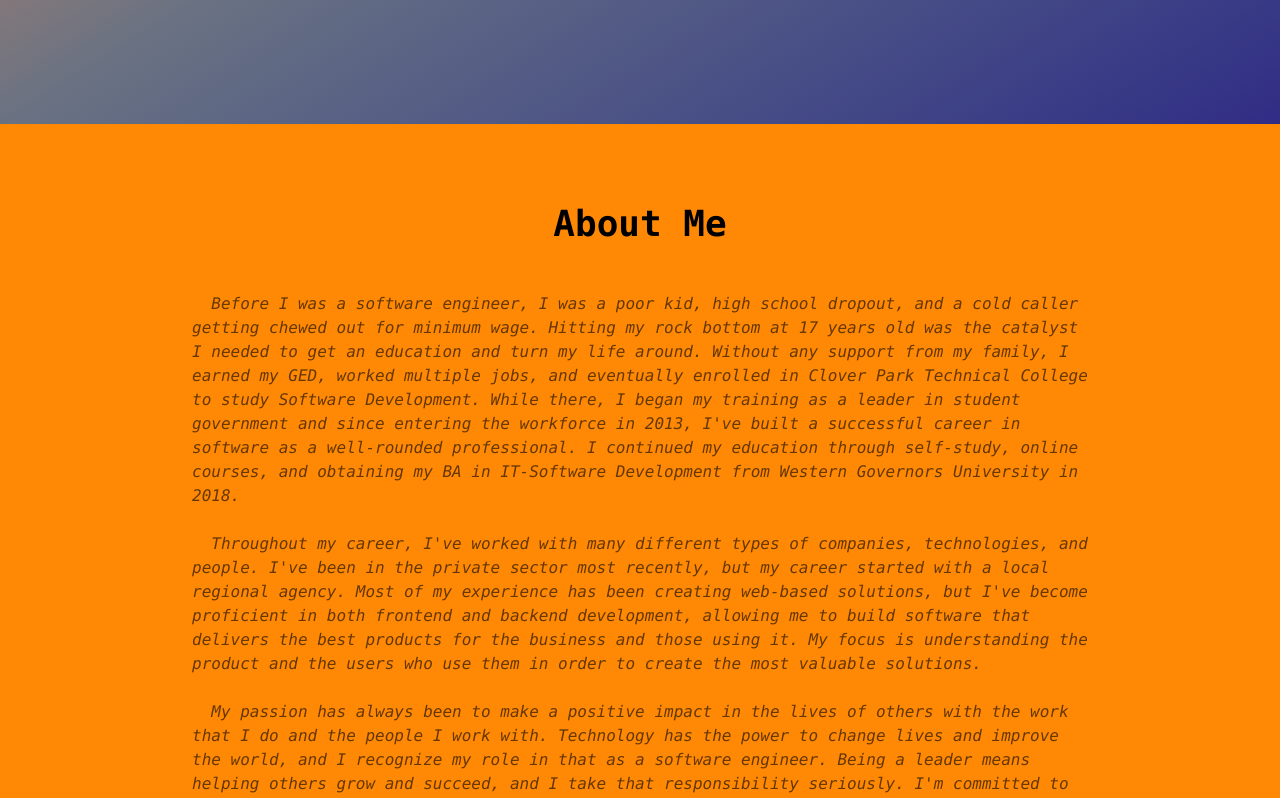
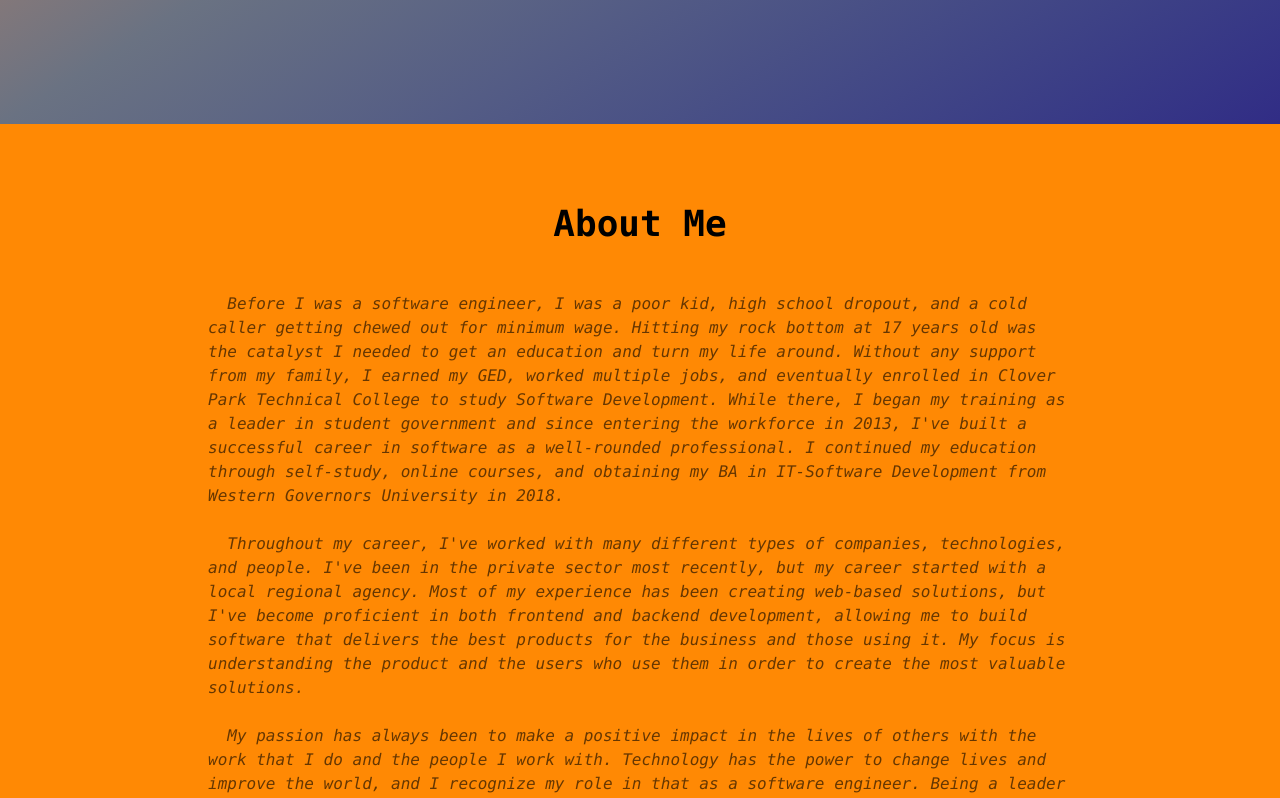
Before and after one commit to nateoelrich/my-portfolia, a SvelteKit app: page / in a window 1280 px wide. Shown: the part 740-1538 px from the top of the page. Built offline with nearby package versions, Linux system fonts and the light colour scheme.

Commit message:
add back some padding

```diff
--- a/src/routes/+page.svelte
+++ b/src/routes/+page.svelte
@@ -53,8 +53,8 @@
 </div>
 
 <!-- About Section -->
-<div class="containerpx-4 py-20 bg-orange-400">
-  <div class="max-w-4xl mx-auto">
+<div class="container mx-auto px-4 py-20 bg-orange-400">
+  <div class="max-w-4xl mx-auto px-4">
     <h2 class="text-4xl font-bold mb-12 text-center">About Me</h2>
     <div class="font-mono font-thin opacity-60">
         <p class="mb-6 0">
```
